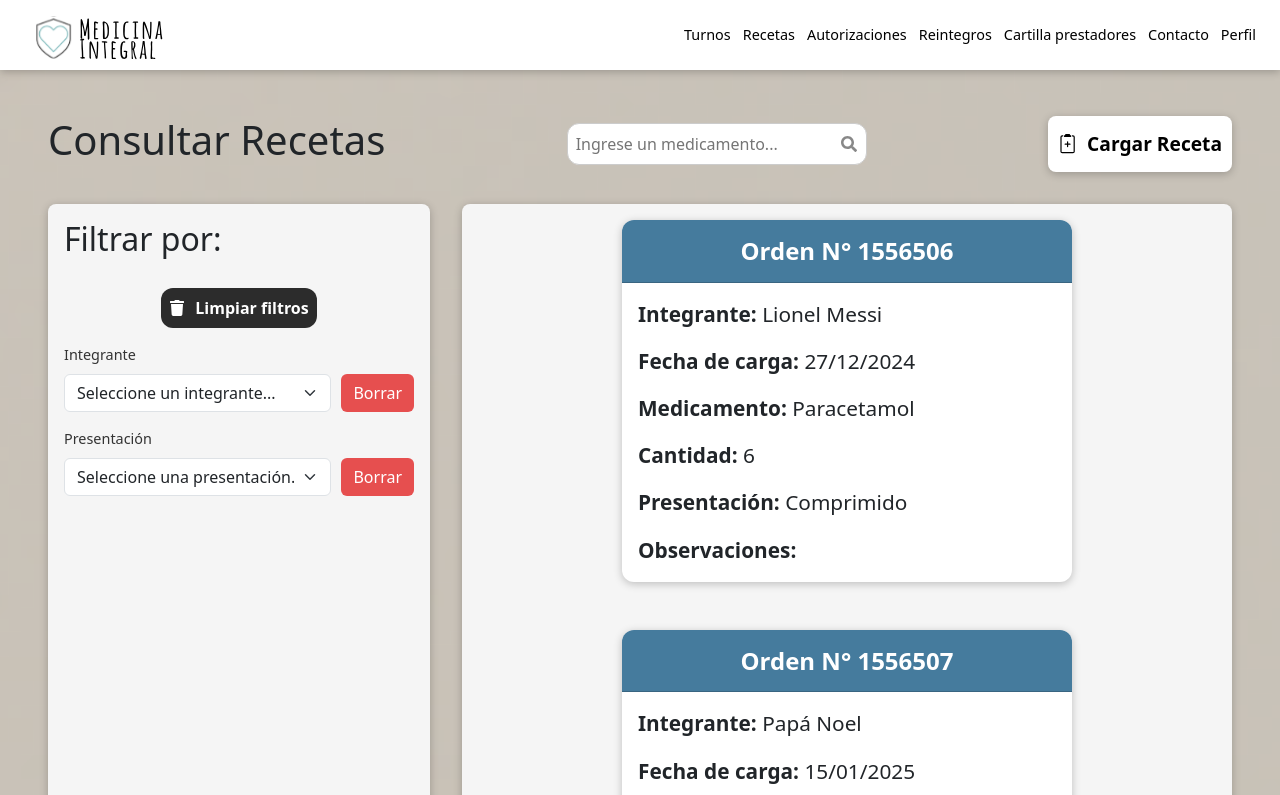
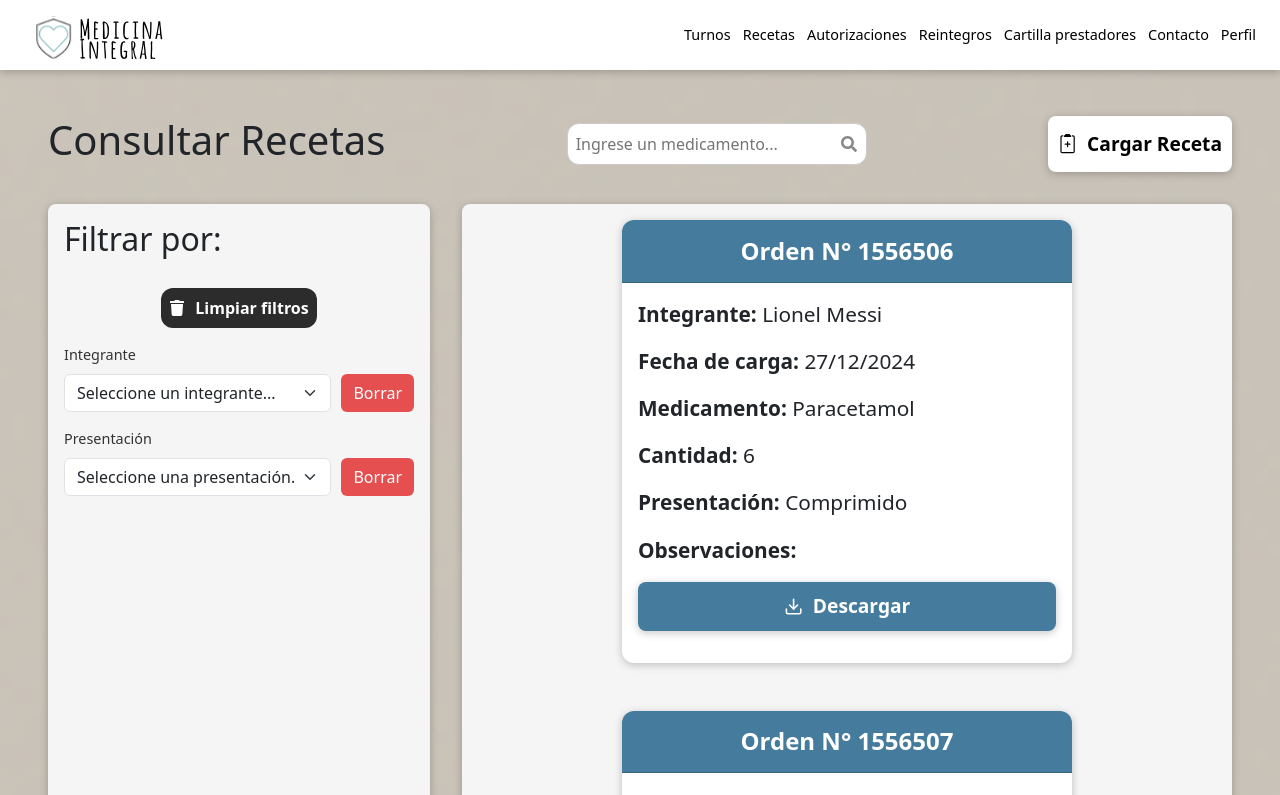
Before and after one commit to DesApp-2025c2-Grupo-8/Afiliados-FrontEnd, a React (Vite) app: page /consultar-recetas in a window 1280 px wide. Shown: the top 795 px of the page. Built offline with nearby package versions, Linux system fonts and the light colour scheme.

Commit message:
Agregado boton de PDF en Card Receta

```diff
--- a/src/components/CardReceta/CardReceta.css
+++ b/src/components/CardReceta/CardReceta.css
@@ -22,3 +22,16 @@
     font-size: 1.3rem;
 
 }
+
+.botonPDF {
+    display: flex;
+    align-items: center;
+    justify-content: center;
+    background-color: #457B9D;
+    box-shadow: 0 2px 8px rgba(0, 0, 0, 0.226);
+    padding: 10px;
+    border-radius: 8px;
+    color: #ffffff;
+    font-size: 1.2rem;
+    font-weight: 700;
+}
--- a/src/components/CardReceta/CardReceta.jsx
+++ b/src/components/CardReceta/CardReceta.jsx
@@ -1,6 +1,7 @@
 import Card from 'react-bootstrap/Card';
 import 'bootstrap/dist/css/bootstrap.min.css';
 import './CardReceta.css'
+import { FiDownload } from 'react-icons/fi';
 
 const CardReceta = ({receta}) => {
   return (
@@ -15,6 +16,7 @@ const CardReceta = ({receta}) => {
         <Card.Text className='card-texto'><strong>Cantidad: </strong>{receta.cantidad}</Card.Text>
         <Card.Text className='card-texto'><strong>Presentación: </strong>{receta.presentacion}</Card.Text>
         <Card.Text className='card-texto'><strong>Observaciones: </strong>{receta.observaciones}</Card.Text>
+        <p className='botonPDF'><FiDownload style={{marginRight: '10px'}}/>Descargar</p>
       </Card.Body>
     </Card>
   );
```
